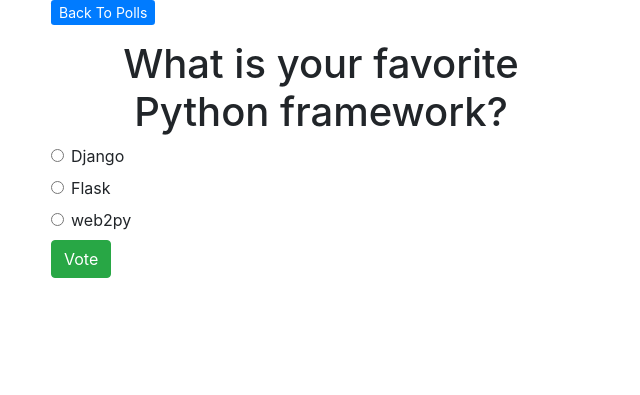
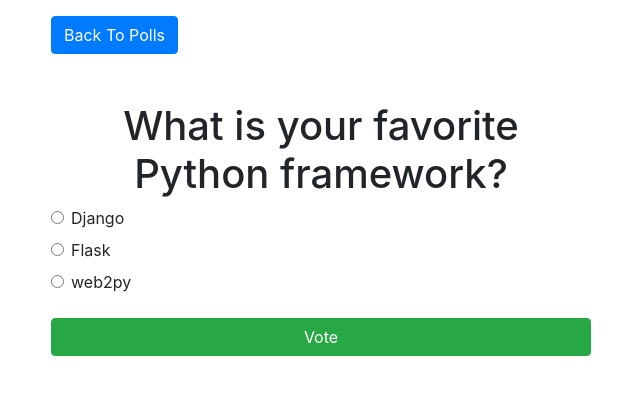
Before and after one commit to Gkata7/django, a Django app: page /poll/1 in a window 1280 px wide. Shown: the top 395 px of the page, without its empty margins (319-959 px from the left). Run offline with Django 3.2, Linux system fonts and the light colour scheme; data comes from the database, SQL or seed files in the repository; both versions use the stored data as it was after the commit; some libraries are stand-ins or nearby versions.

Commit message:
added voting section

```diff
--- a/polls_project/polls/poll/urls.py
+++ b/polls_project/polls/poll/urls.py
@@ -5,5 +5,6 @@ app_name = 'poll'
 urlpatterns = [
     path('', views.index, name='index'),
     path('<int:question_id>', views.detail, name='detail'),
-    path('<int:question_id>/results/', views.results, name='results')
+    path('<int:question_id>/results/', views.results, name='results'),
+    path('<int:question_id>/vote', views.vote, name='vote')
 ]
--- a/polls_project/polls/poll/views.py
+++ b/polls_project/polls/poll/views.py
@@ -1,4 +1,6 @@
 from django.shortcuts import render, get_object_or_404
+from django.urls import reverse
+from django.http import HttpResponseRedirect
 from .models import Question, Choice
 
 def index(request):
@@ -17,7 +19,16 @@ def results(request, question_id):
     question = get_object_or_404(Question, pk=question_id)
     return render(request, 'poll/results.html', {'question': question})
 
-# def vote(request, question_id):
-#     question = get_object_or_404(Question, pk=question_id)
-#     try:
-#         selec
+def vote(request, question_id):
+    question = get_object_or_404(Question, pk=question_id)
+    try:
+        selected_choice = question.choice_set.get(pk=request.POST['choice'])
+    except (KeyError, Choice.DoesNotExist):
+        return render(request, 'poll/detail.html', {
+            'question': question,
+            'error_message': "You didn't select a choice",
+        })
+    else:
+        selected_choice.votes += 1
+        selected_choice.save()
+        return HttpResponseRedirect(reverse ('poll:results', args=(question.id,)))
--- a/polls_project/polls/polls/settings.py
+++ b/polls_project/polls/polls/settings.py
@@ -21,7 +21,7 @@ BASE_DIR = Path(__file__).resolve().parent.parent
 # See https://docs.djangoproject.com/en/3.1/howto/deployment/checklist/
 
 # SECURITY WARNING: keep the secret key used in production secret!
-SECRET_KEY = ''
+SECRET_KEY = 'k&-q)c$bbp3pm1lt0zp3g9t%mu!x_a@ex&$37ogsheqq4s5nbt'
 
 # SECURITY WARNING: don't run with debug turned on in production!
 DEBUG = True
--- a/polls_project/polls/templates/poll/detail.html
+++ b/polls_project/polls/templates/poll/detail.html
@@ -1,7 +1,7 @@
 {% extends 'base.html' %}
 {% block content %}
-<a class="btn-primary btn-sm mt-3" href="{% url 'poll:index' %}">Back To Polls</a>
-<h1 class="text-center mt-3">{{question.question_text}}</h1>
+<a class="btn btn-primary mt-3" href="{% url 'poll:index' %}">Back To Polls</a>
+<h1 class="text-center mt-5">{{question.question_text}}</h1>
 
 {% if error_message %}
 <p class="alert alert-danger">
@@ -23,7 +23,7 @@
     <label for="choice{{ forloop.counter }}">{{choice.choice_text}}</label>
   </div>
   {% endfor %}
-  <input type="submit" value="Vote" class="btn btn-success">
+  <input type="submit" value="Vote" class="btn btn-success btn-block mt-3">
 </form>
 
 {% endblock %}
--- a/polls_project/polls/templates/poll/results.html
+++ b/polls_project/polls/templates/poll/results.html
@@ -1,6 +1,6 @@
 {% extends 'base.html' %}
 {% block content %}
-<h1 class="text-center mb-3">{{ question.question_text }}</h1>
+<h1 class="text-center mt-3 mb-3">{{ question.question_text }}</h1>
 
 <ul class="list-group mb-3">
   {% for choice in question.choice_set.all%}
```
Also changed, not shown: polls_project/polls/db.sqlite3.
